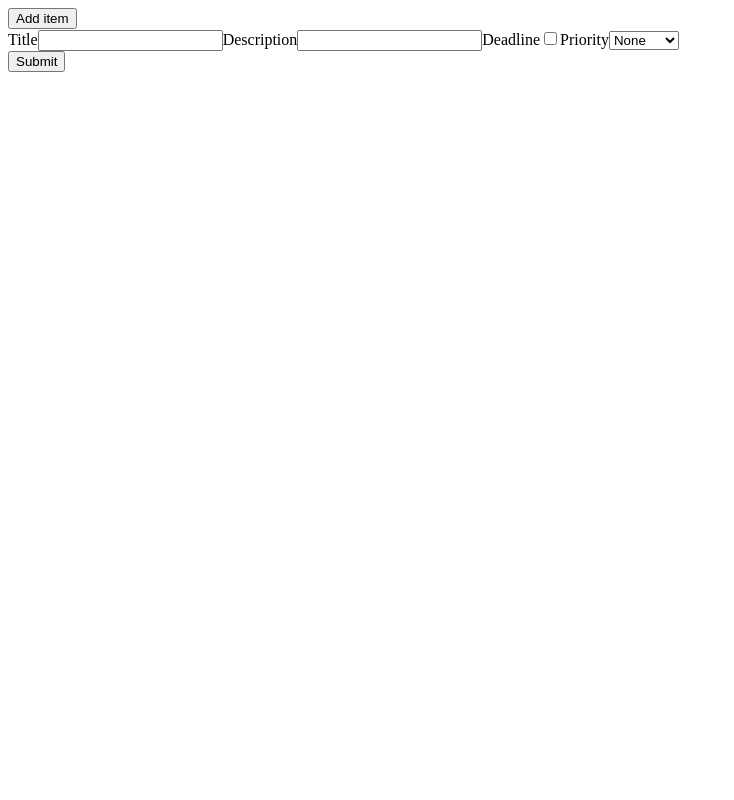
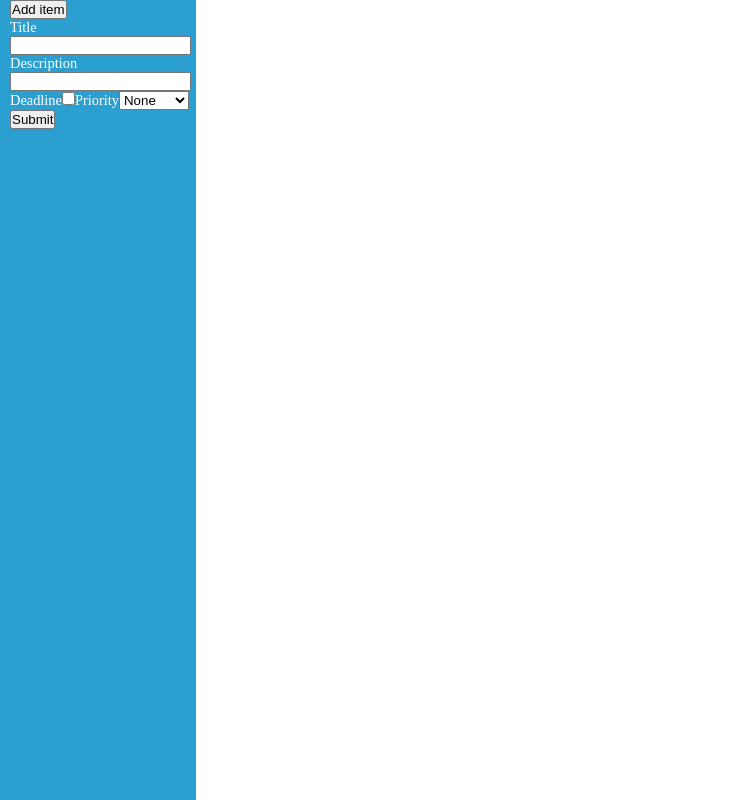
Before and after one commit to Hrexandro/TODO-LIST, a website built with webpack: page dist/index.html in a window 1280 px wide. Both pictures are taken after a click on the button "Add item". Shown: the whole page, without its empty margins (0-734 px from the left). Built offline with nearby package versions, Linux system fonts and the light colour scheme.

Commit message:
reorganise divs, add style.css

```diff
--- a/src/index.js
+++ b/src/index.js
@@ -1,5 +1,15 @@
+/*Displaying created todos
+divide them into projects
+add possible checklist input
+checklist should be checkable in the final todo interface
+add restrictions to form input to ensure aesthetic compatibility
+style everything to look nice and neat and clean and super cool
+*/
+
+import './style.css';
 const form = (function () {
     const addButton = document.getElementById('add-button');
+    const formContainer = document.getElementById('form-container')
 
     let titleInput = document.createElement('input');
     let descriptionInput = document.createElement('input');
@@ -11,12 +21,12 @@ const form = (function () {
     addButton.addEventListener('click', () => {
         console.log('addbutton clicked');
 
-        if (document.getElementById('form-container') === null) {//if form has not been created already
+        if (document.getElementById('input-container') === null) {//if form has not been created already
             console.log('there are no forms');
 
-            let formContainer = document.createElement('div');
-            formContainer.id = 'form-container';
-            document.body.appendChild(formContainer);
+            let inputContainer = document.createElement('div');
+            inputContainer.id = 'input-container';
+            formContainer.appendChild(inputContainer);
             let submitButton = document.createElement('button');
             submitButton.setAttribute('id', 'submit-button')
 
@@ -26,12 +36,12 @@ const form = (function () {
                 elementLabel.innerText = `${description}`;
                 element.id = `${description}`;
                 if (insertBeforeWhat) {
-                    formContainer.insertBefore(elementLabel, insertBeforeWhat);
-                    formContainer.insertBefore(element, insertBeforeWhat);
+                    inputContainer.insertBefore(elementLabel, insertBeforeWhat);
+                    inputContainer.insertBefore(element, insertBeforeWhat);
                 }
                 else {
-                    formContainer.appendChild(elementLabel);
-                    formContainer.appendChild(element);
+                    inputContainer.appendChild(elementLabel);
+                    inputContainer.appendChild(element);
                 }
             }
             appendFormElement(titleInput, 'Title');
@@ -75,7 +85,7 @@ const form = (function () {
             createSelectOption('Medium');
             createSelectOption('High');
 
-            document.body.appendChild(submitButton);
+            formContainer.appendChild(submitButton);
             submitButton.innerText = 'Submit'
             document.getElementById('submit-button').addEventListener('click', () => {
                 ToDos.createToDo(titleInput.value, descriptionInput.value, prioritySelect.value, dueDateInput.value);
--- /dev/null
+++ b/src/style.css
@@ -0,0 +1,26 @@
+* {
+    margin: 0;
+    padding: 0;
+}
+
+#form-container {
+    padding-left: 10px;
+    padding-right: 5px;
+    height: 100%;
+    background: #2c9fd1;
+    color: white;
+    font-size: 0.9em;
+}
+
+#input-container {
+    top: 0px;
+    position: sticky;
+}
+
+body {
+    margin: 0;
+    display: grid;
+    grid-template-columns: 1fr 7fr;
+    column-gap: 0px;
+    height: 100vh;
+}
```
Also changed, not shown: dist/index.html, dist/main.js.
